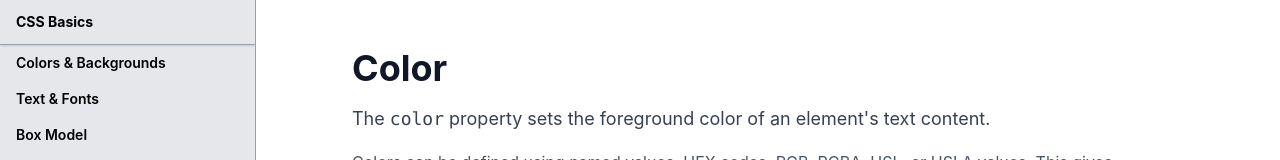
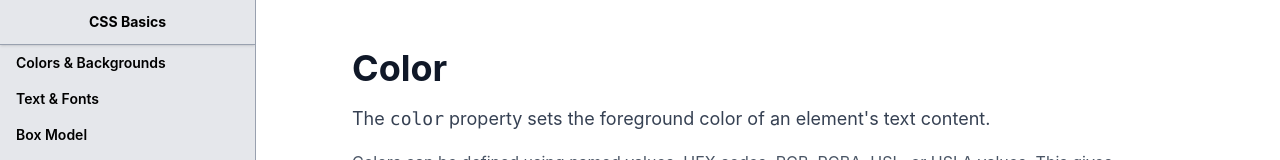
Before and after one commit to itzmitto/Svelte-project-back-to-css-basics, a SvelteKit app: page /background in a window 1280 px wide. Shown: the top 160 px of the page. Built offline with nearby package versions, Linux system fonts and the light colour scheme.

Commit message:
another small push

```diff
--- a/src/routes/(homepage)/+layout.svelte
+++ b/src/routes/(homepage)/+layout.svelte
@@ -11,14 +11,14 @@
 
 		<!-- Sidebar: hidden on mobile, shown on md+ -->
 		<aside class="w-64 bg-gray-200 border-r border-gray-400 hidden md:flex flex-col overflow-hidden shrink-0">
-			<h1 class="text-sm font-bold px-4 py-3 border-b border-gray-400 shadow-sm">
+			<button onclick={() => goto('/')} class="text-sm font-bold px-4 py-3 border-b border-gray-400 shadow-sm cursor-pointer">
 				CSS Basics
-			</h1>
+			</button>
 			<nav class="flex-1 overflow-y-auto">
 				{#each cssData.categories as category, i}
 					<div>
 						<button
-							class="w-full text-left px-4 py-2 text-sm font-semibold flex justify-between items-center hover:bg-gray-300 transition-colors"
+							class="w-full text-left px-4 py-2 text-sm font-semibold flex justify-between items-center hover:bg-gray-300 transition-colors cursor-pointer"
 							onclick={() => goto(category.route)}
 						>
 							<span>{category.title}</span>
```
